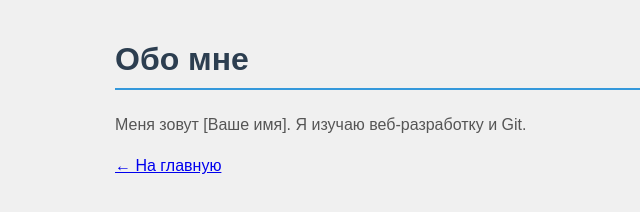
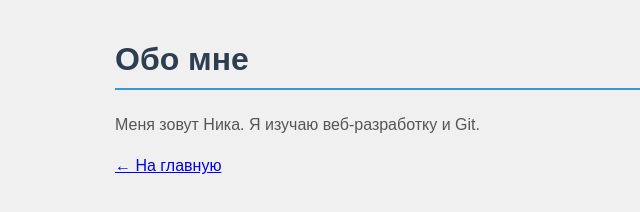
Before and after one commit to l13b3n1/nana, a plain HTML site: page about.html in a window 1280 px wide. Shown: the full height of the page, 125-765 px from the left. Drawn offline with Linux system fonts and the light colour scheme.

Commit message:
Добавили имя в about.html

```diff
--- a/about.html
+++ b/about.html
@@ -7,7 +7,7 @@
 </head>
 <body>
    <h1>Обо мне</h1>
-   <p>Меня зовут [Ваше имя]. Я изучаю веб-разработку и Git.</p>
+   <p>Меня зовут Ника. Я изучаю веб-разработку и Git.</p>
    <p><a href="index.html">← На главную</a></p>
 </body>
 </html>
```
